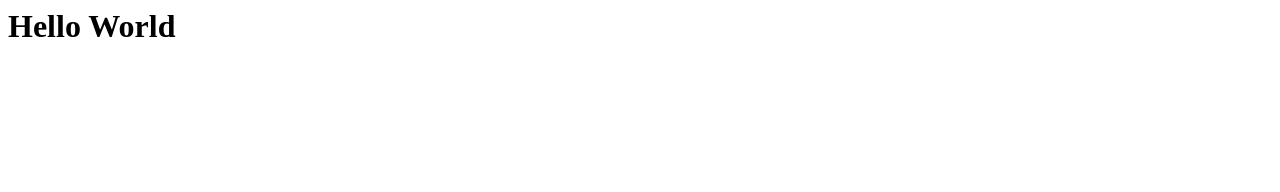
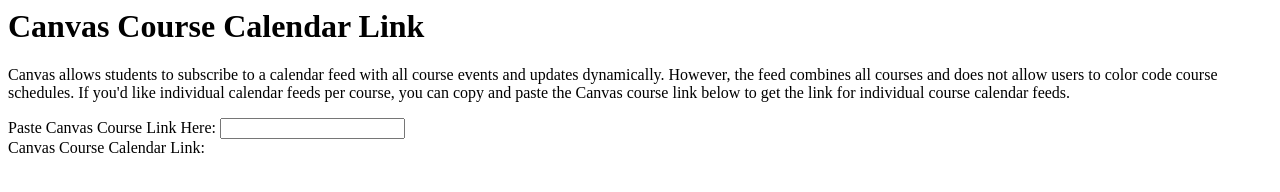
Before and after one commit to StevenSong/CanvasCourseCalendarLink, a plain HTML site: page index.html in a window 1280 px wide. Drawn offline with Linux system fonts and the light colour scheme.

Commit message:
Update index.html

```diff
--- a/index.html
+++ b/index.html
@@ -1 +1,20 @@
-<h1>Hello World</h1>
+<h1>Canvas Course Calendar Link</h1>
+<p>Canvas allows students to subscribe to a calendar feed with all course events and updates dynamically. However, the feed combines all courses and does not allow users to color code course schedules. If you'd like individual calendar feeds per course, you can copy and paste the Canvas course link below to get the link for individual course calendar feeds.</p>
+<script type="text/javascript">
+  function getCalendarLink() {
+    var courseURLBox = document.getElementById("courseURL");
+    var calURLBox = document.getElementById("calURL");
+    var apiURL = courseURLBox.value.replace("edu/courses", "edu/api/v1/courses")
+    fetch(apiURL).then(res => {
+      return res.json();
+    }).then(data => {
+      var calURL = data.calendar.ics
+      calURLBox.textContent = calURL
+    }).catch(err => {
+      // Do something for an error here
+    });
+  }
+</script>
+Paste Canvas Course Link Here: <input type="text" id="courseURL" oninput="return getCalendarLink()" />
+<br>
+Canvas Course Calendar Link: <span id="calURL"></span>
```
